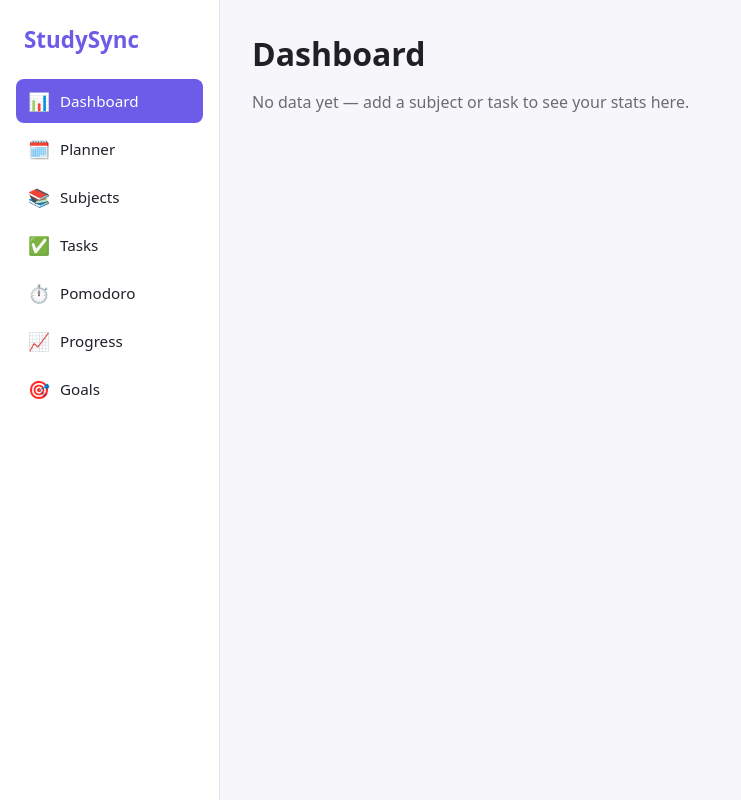
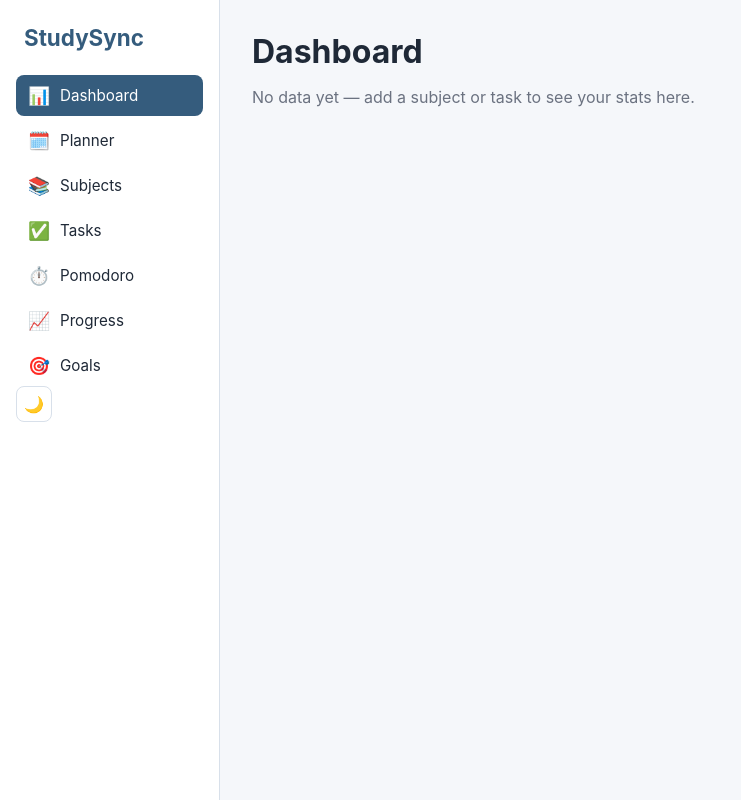
Before and after one commit to shivartha/studysync, a React (Vite) app: page / in a window 1280 px wide. Shown: the whole page, without its empty margins (0-741 px from the left). Built offline with nearby package versions, Linux system fonts and the light colour scheme.

Commit message:
feat: Add dark and light mode toggle with custom color palette

```diff
--- a/src/components/layout/Sidebar.jsx
+++ b/src/components/layout/Sidebar.jsx
@@ -1,4 +1,6 @@
 import { NavLink } from "react-router-dom";
+import useTheme from "../../hooks/useTheme";
+import ThemeToggle from "./ThemeToggle";
 import "./Sidebar.css";
 
 const NAV_ITEMS = [
@@ -12,6 +14,8 @@ const NAV_ITEMS = [
 ];
 
 function Sidebar() {
+  const { theme, toggleTheme } = useTheme();
+
   return (
     <aside className="sidebar">
       <h1 className="sidebar-logo">StudySync</h1>
@@ -34,6 +38,8 @@ function Sidebar() {
           ))}
         </ul>
       </nav>
+
+      <ThemeToggle theme={theme} onToggle={toggleTheme} />
     </aside>
   );
 }
--- /dev/null
+++ b/src/components/layout/ThemeToggle.css
@@ -0,0 +1,10 @@
+.theme-toggle {
+  background: none;
+  border: 1px solid var(--color-border);
+  border-radius: 8px;
+  width: 36px;
+  height: 36px;
+  font-size: 1rem;
+  cursor: pointer;
+  margin-top: auto;
+}
--- /dev/null
+++ b/src/components/layout/ThemeToggle.jsx
@@ -0,0 +1,13 @@
+import "./ThemeToggle.css";
+
+// Purely presentational — receives current theme + a click handler,
+// same "dumb component, parent owns logic" pattern used throughout.
+function ThemeToggle({ theme, onToggle }) {
+  return (
+    <button className="theme-toggle" onClick={onToggle} aria-label="Toggle theme">
+      {theme === "light" ? "🌙" : "☀️"}
+    </button>
+  );
+}
+
+export default ThemeToggle;
--- /dev/null
+++ b/src/hooks/useTheme.js
@@ -0,0 +1,25 @@
+import { useEffect } from "react";
+import useLocalStorage from "./useLocalStorage";
+import { STORAGE_KEYS } from "../constants/storageKeys";
+
+// Builds on useLocalStorage (not a separate mechanism) — theme
+// preference is just another piece of persisted state, same pattern
+// as everything else in this app.
+function useTheme() {
+  const [theme, setTheme] = useLocalStorage(STORAGE_KEYS.THEME, "light");
+
+  // Whenever `theme` changes, apply it to the real DOM by setting the
+  // data-theme attribute on <html> — this is the attribute variables.css
+  // has been watching for since day one via [data-theme="dark"].
+  useEffect(() => {
+    document.documentElement.setAttribute("data-theme", theme);
+  }, [theme]);
+
+  function toggleTheme() {
+    setTheme(theme === "light" ? "dark" : "light");
+  }
+
+  return { theme, toggleTheme };
+}
+
+export default useTheme;
--- a/src/styles/variables.css
+++ b/src/styles/variables.css
@@ -1,28 +1,28 @@
 /*
-  Light theme is the default (:root). Dark theme overrides live under
-  [data-theme="dark"] on <html> — a JS toggle will set that attribute
-  and save the choice to localStorage once we build the theme feature.
-  Using an attribute (not just prefers-color-scheme) is what lets the
-  user override the OS setting with a manual switch.
+  Slate/steel-blue "focus desk" palette — muted navy accent instead of
+  a typical tech-purple scheme, closer to a productivity-tool feel.
+
+  Light theme is default (:root). Dark theme overrides live under
+  [data-theme="dark"] on <html>, set by the toggle in useTheme.js.
 */
 :root {
-  --color-bg: #f7f7fb;
-  --color-surface: #ffffff;
-  --color-text: #1f2028;
-  --color-text-muted: #6b6b76;
-  --color-border: #e5e4e7;
-  --color-primary: #6c5ce7;
-  --color-hover: #f0eefc;
+  --color-bg: #F5F7FA;
+  --color-surface: #FFFFFF;
+  --color-text: #1F2937;
+  --color-text-muted: #6B7280;
+  --color-border: #D8E0EA;
+  --color-primary: #355C7D;
+  --color-hover: #85accc;
 
-  --font-sans: system-ui, "Segoe UI", Roboto, sans-serif;
+  --font-sans: -apple-system, BlinkMacSystemFont, "Segoe UI", Roboto, "Helvetica Neue", Arial, sans-serif;
 }
 
 [data-theme="dark"] {
-  --color-bg: #16171d;
-  --color-surface: #1f2028;
-  --color-text: #e5e5ea;
-  --color-text-muted: #9ca3af;
-  --color-border: #2e303a;
-  --color-primary: #a29bfe;
-  --color-hover: #2a2b35;
+  --color-bg: #141A22;
+  --color-surface: #1E2732;
+  --color-text: #F3F6FA;
+  --color-text-muted: #AAB6C5;
+  --color-border: #2F3B49;
+  --color-primary: #6D95B8;
+  --color-hover: #455664;
 }
```
